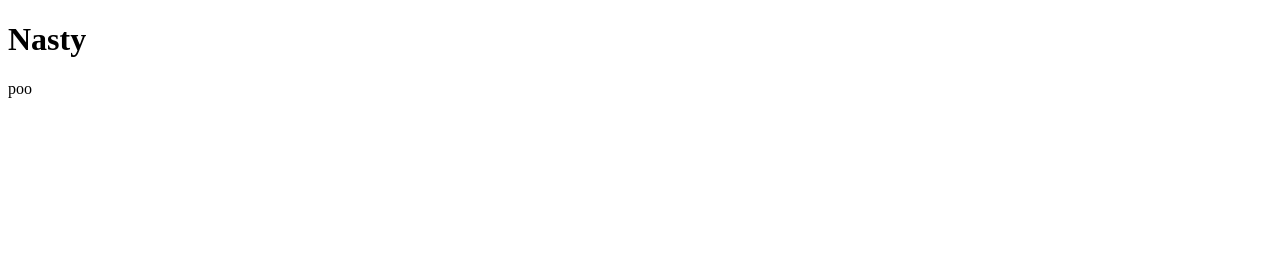
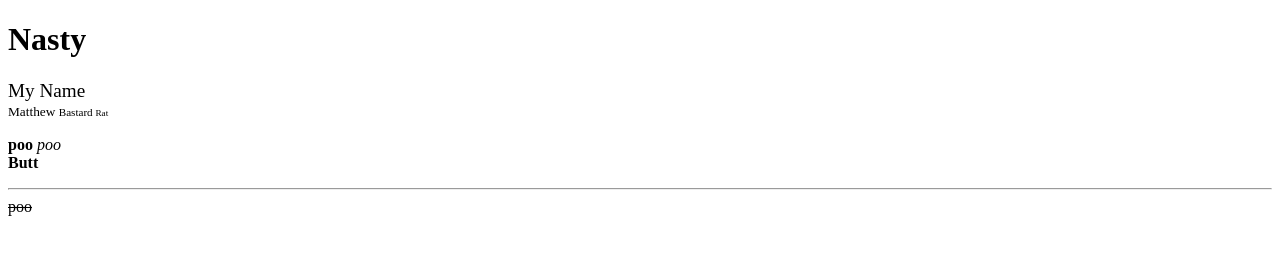
Before and after one commit to MBRaghunath/MBRaghunath.github.io, a plain HTML site: page index.html in a window 1280 px wide. Drawn offline with Linux system fonts and the light colour scheme.

Commit message:
Add files via upload

```diff
--- a/index.html
+++ b/index.html
@@ -1,11 +1,18 @@
 <!DOCTYPE html>
 <html>
     <body>
-        <h1>
-            Nasty
-        </h1>
+        <h1>Nasty </h1>
+        <big>My Name</big>
+        <br>
+        <small>Matthew </small>
+        <small><small>Bastard </small></small>
+            <small><small><small>Rat</small></small></small>
         <p>
-            poo
+            <b>poo</b> <em>poo</em>
+            <br>
+            <strong>Butt</strong>
+            <hr>
+            <s>poo</s>
         </p>
     </body>
 </html>
```
